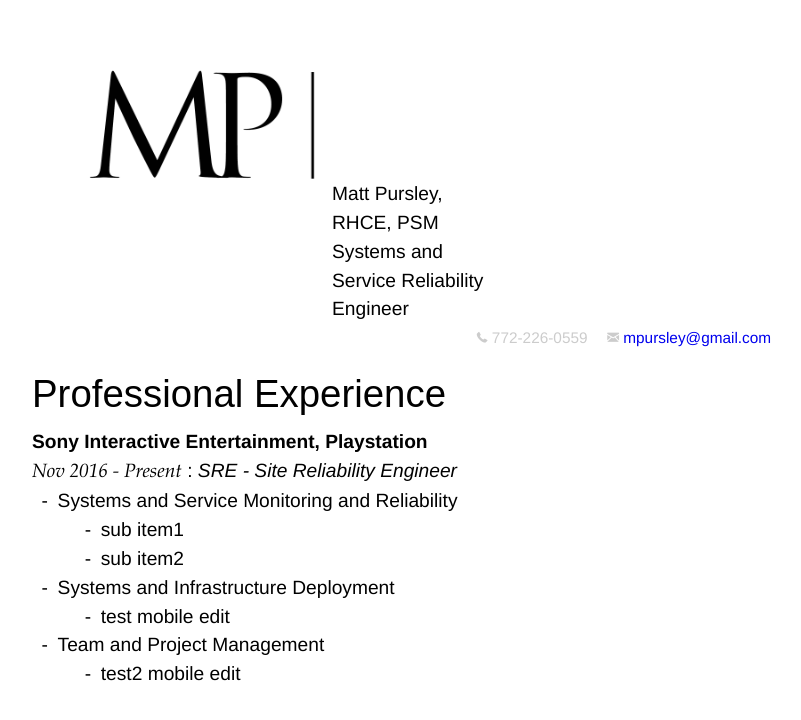
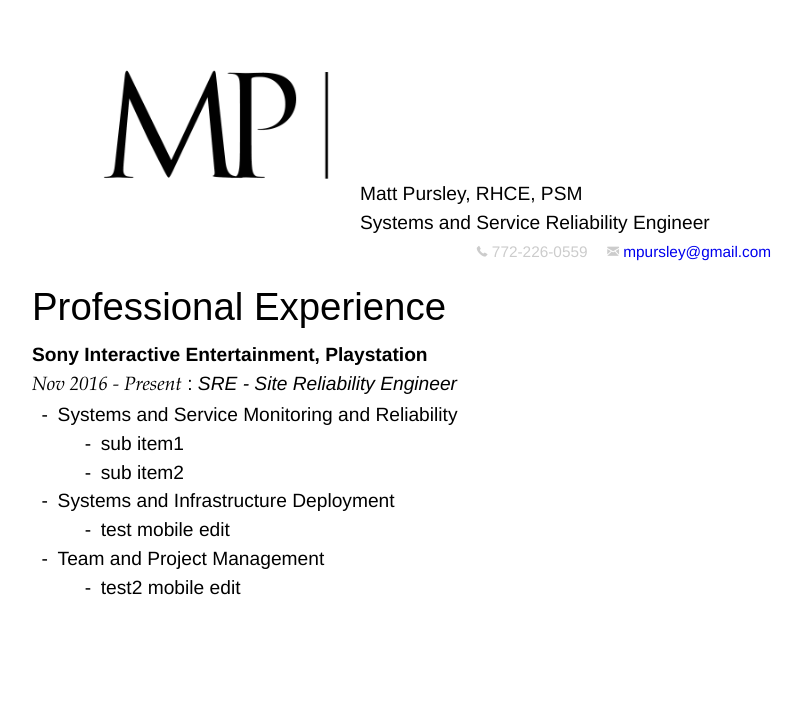
Before and after one commit to mpursley/mpursley.github.io, a Jekyll site: the page built from index_resume_short.md, in a window 1280 px wide. Shown: the top 720 px of the page, without its empty margins (16-817 px from the left). Built offline with Jekyll 4.4.1, drawn with Linux system fonts in a browser that asks for light colours.

Commit message:
Update index_resume_short.md

```diff
--- a/index_resume_short.md
+++ b/index_resume_short.md
@@ -2,7 +2,7 @@
 layout: cv
 title: Matt Pursley's CV
 ---
-<table border="1" style="width:40%">
+<table border="1" style="width:60%">
   <tr>
     <th><img src="assets/matt pursley resume logo v2 cropped.png" width="300"></th>
     <th><div align="left"><b>Matt Pursley</b>, RHCE, PSM <br>Systems and Service Reliability Engineer</div></th>
```
